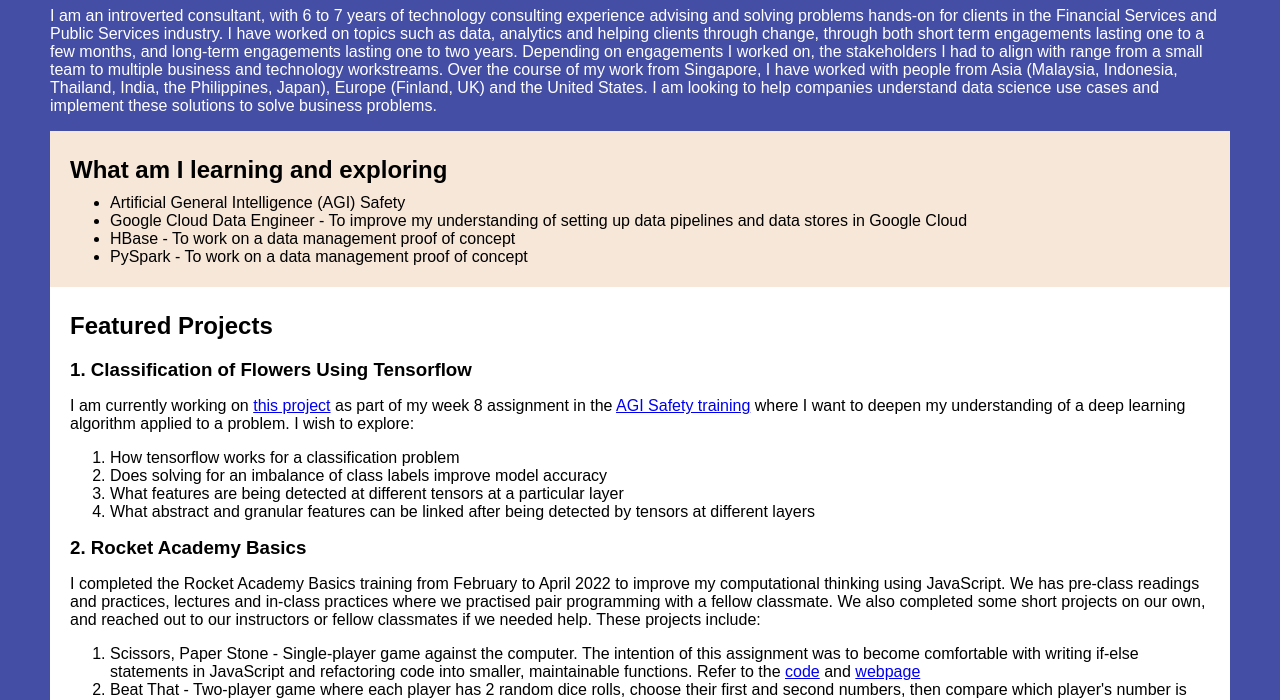
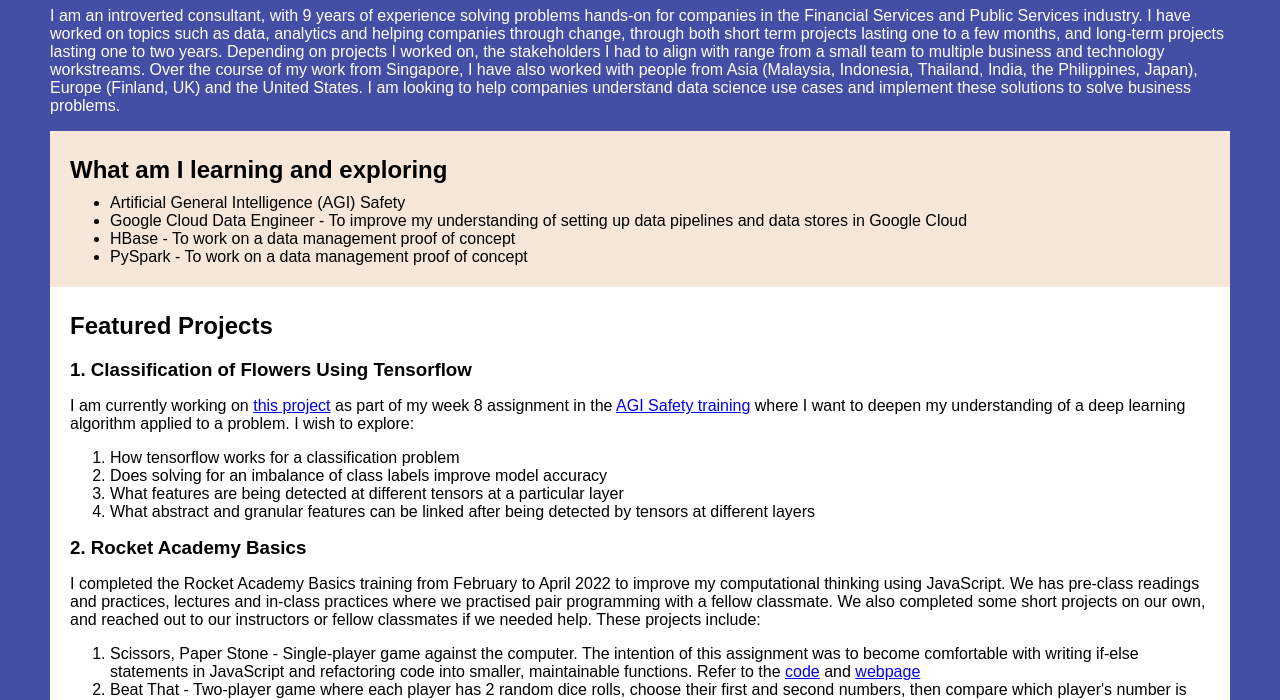
Before and after one commit to KaiquanMah/portfolio, a website: page index.html in a window 1280 px wide. Shown: the part 56-756 px from the top of the page. Drawn offline with Linux system fonts and the light colour scheme.

Commit message:
Update index.html

```diff
--- a/index.html
+++ b/index.html
@@ -43,10 +43,10 @@
       <!-- ***********************  ABOUT / PROFILE  *********************** -->
       <header>
         <h2>Hi, I am Kai</h2>
-        <p>I am an introverted consultant, with 6 to 7 years of technology consulting experience advising and solving problems hands-on for clients in the Financial Services and Public Services industry.
-           I have worked on topics such as data, analytics and helping clients through change, through both short term engagements lasting one to a few months, and long-term engagements lasting one to two years.
-           Depending on engagements I worked on, the stakeholders I had to align with range from a small team to multiple business and technology workstreams.
-           Over the course of my work from Singapore, I have worked with people from Asia (Malaysia, Indonesia, Thailand, India, the Philippines, Japan), Europe (Finland, UK) and the United States.
+        <p>I am an introverted consultant, with 9 years of experience solving problems hands-on for companies in the Financial Services and Public Services industry.
+           I have worked on topics such as data, analytics and helping companies through change, through both short term projects lasting one to a few months, and long-term projects lasting one to two years.
+           Depending on projects I worked on, the stakeholders I had to align with range from a small team to multiple business and technology workstreams.
+           Over the course of my work from Singapore, I have also worked with people from Asia (Malaysia, Indonesia, Thailand, India, the Philippines, Japan), Europe (Finland, UK) and the United States.
            I am looking to help companies understand data science use cases and implement these solutions to solve business problems.</p>
       </header>
 
```
